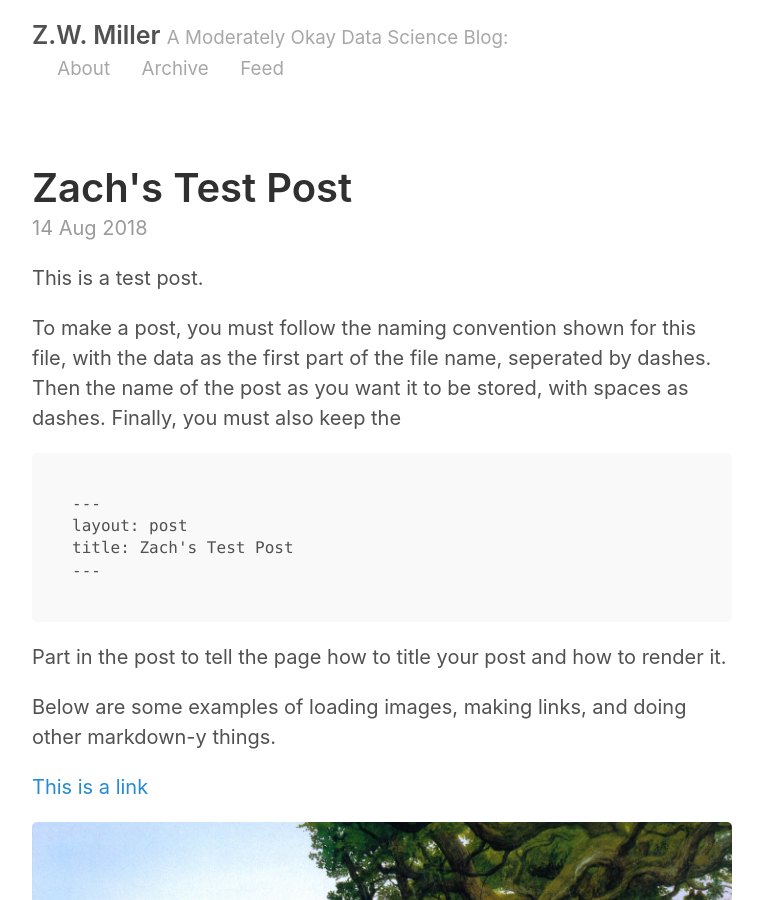
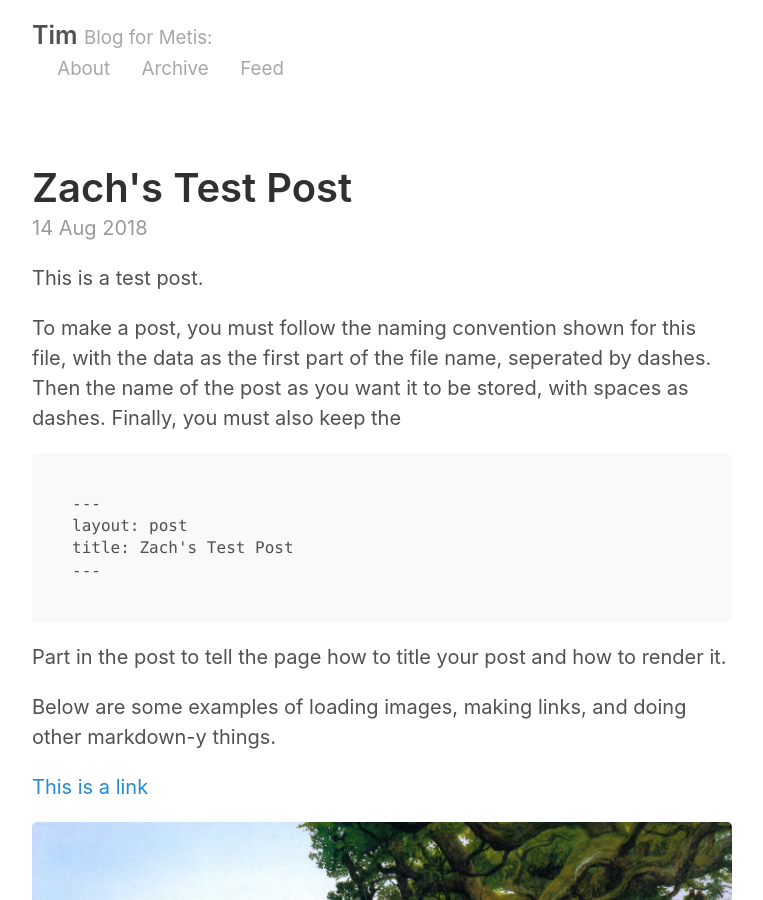
Before and after one commit to sidisu/sidisu.github.io, a Jekyll site: the page built from index.html, in a window 1280 px wide and 900 px high. Shown: the whole window, without its empty margins (258-1021 px from the left). Built offline with Jekyll 4.4.1, drawn with Linux system fonts in a browser that asks for light colours; the list of posts is cut into pages by our own code.

Commit message:
Changed config to replace Zach names with Tim

```diff
--- a/_config.yml
+++ b/_config.yml
@@ -2,9 +2,9 @@
 permalink:           pretty
 
 # Setup
-title:               Z.W. Miller
-tagline:             A Moderately Okay Data Science Blog
-url:                 http://zwmiller.github.io
+title:               Tim
+tagline:             Blog for Metis
+url:                 http://sidisu.github.io
 paginate:            2
 baseurl:             ""
 
@@ -17,14 +17,14 @@ sass:
 
 # About/contact
 author:
-  name:              Zach Miller
-  url:               https://twitter.com/zaglamir
-  email:             zach@thisismetis.com
+  name:              Tim
+  url:
+  email:
 
 # Custom vars
 version:             2.0.0
 github:
-  repo:              https://github.com/zwmiller
+  repo:              https://github.com/sidisu
 
 # Gems
 gems:
```
